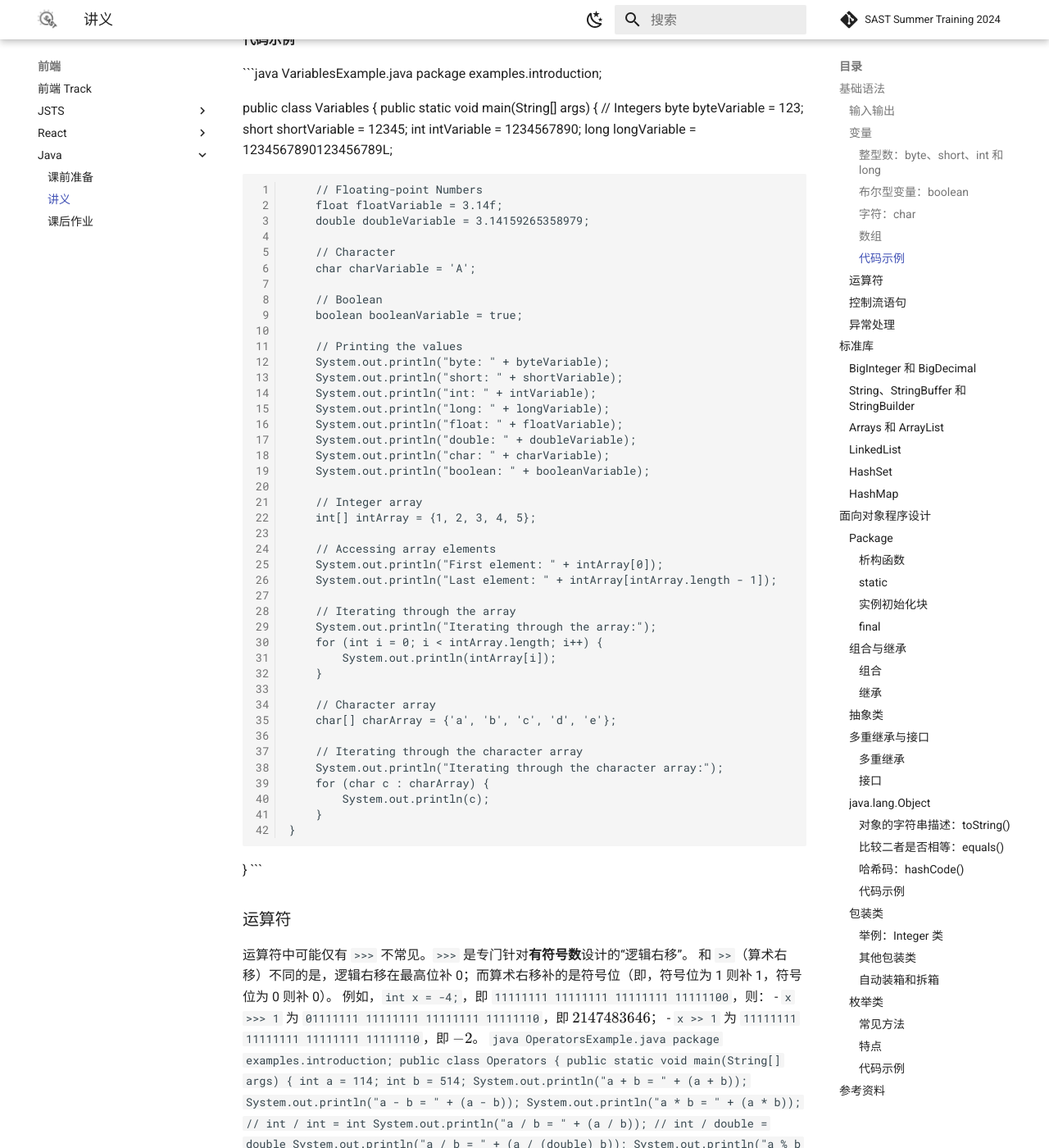
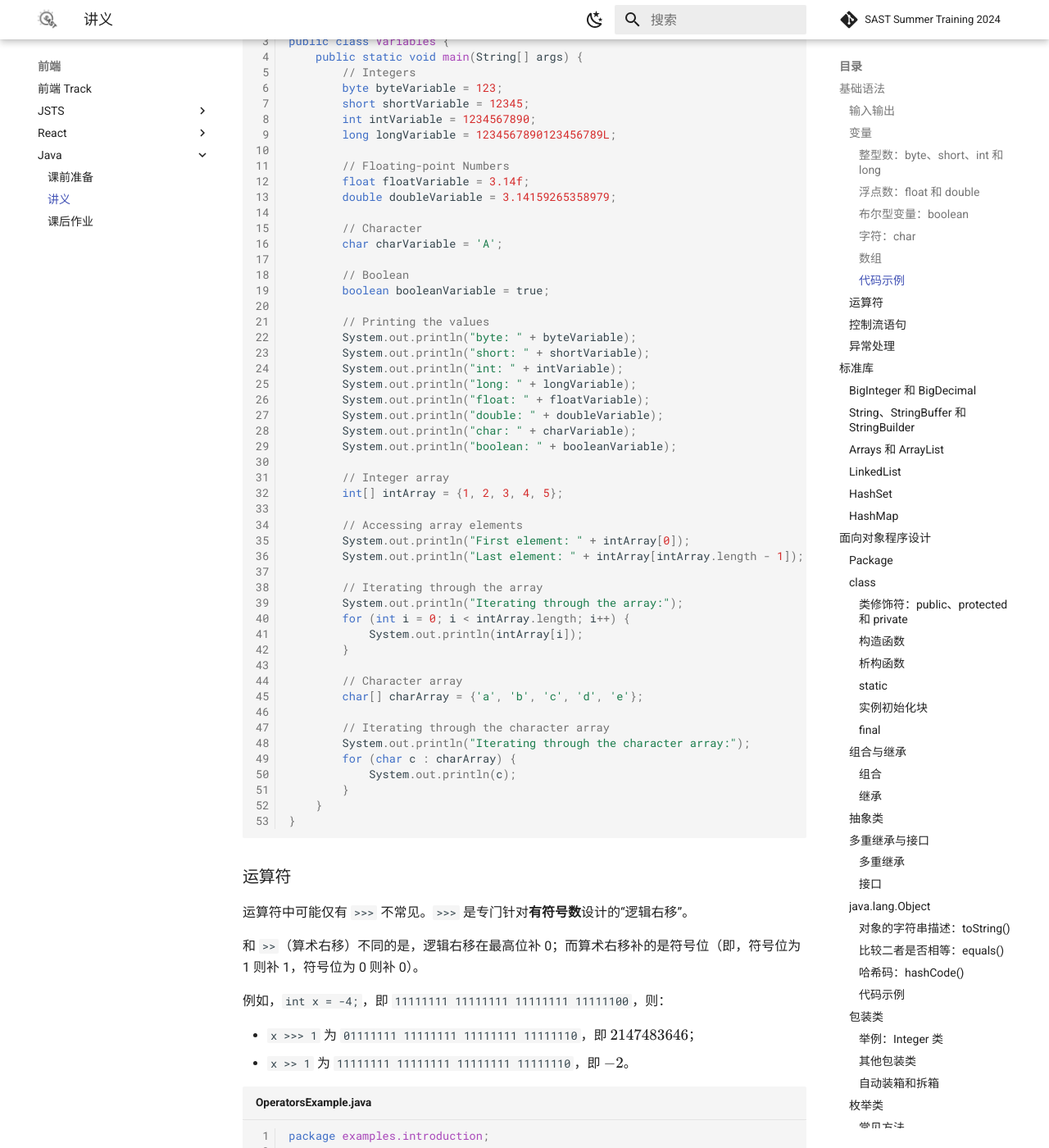
Before and after one commit to sast-summer-training-2024/sast-summer-training-2024.github.io, an MkDocs documentation site: the page built from docs/frontend/java/handout.md, in a window 1280 px wide and 1400 px high, scrolled down 1921 px. Shown: the whole window at 82% size. Built offline with MkDocs 1.6.1 and Material for MkDocs 9.7.7, drawn with Linux system fonts in a browser that asks for light colours; formulas are drawn with MathJax 3; comment, search, counter and statistics services are not loaded; some of the changed text lies outside the part shown.

Commit message:
fix: Fix code display of Java.

````diff
--- a/docs/frontend/java/handout.md
+++ b/docs/frontend/java/handout.md
@@ -4,7 +4,7 @@ Java 的基础语法与 C++ 较为类似。以下代码均包含于 `src/main/ja
 
 ### 输入输出
 
-```java IOExample.java
+```java title="IOExample.java"
 package examples.introduction;
 
 import java.util.Scanner;
@@ -64,7 +64,7 @@ float doubleVariable = 3.1415;
 
 #### 代码示例
 
-```java VariablesExample.java
+```java title="VariablesExample.java"
 package examples.introduction;
 
 public class Variables {
@@ -131,7 +131,7 @@ public class Variables {
 - `x >>> 1` 为 `01111111 11111111 11111111 11111110`，即 $2147483646$；
 - `x >> 1` 为 `11111111 11111111 11111111 11111110`，即 $-2$。
 
-```java OperatorsExample.java
+```java title="OperatorsExample.java"
 package examples.introduction;
 
 public class Operators {
@@ -181,7 +181,7 @@ public class Operators {
 
 Java 和 C++ 的控制流语句大同小异，可以结合以下例子进行学习。
 
-```java ControlFlowExample.java
+```java title="ControlFlowExample.java"
 package examples.introduction;
 
 public class ControlFlow {
@@ -269,7 +269,7 @@ Java 将异常分为两大类：
 
 相比之下，受检异常通常是由于外部原因（如 I/O 错误、网络异常等）导致的，开发者无法完全控制。因此，Java 要求开发者必须处理这些异常，以确保程序的健壮性和可靠性。
 
-```java ExceptionHandlingExample.java
+```java title="ExceptionHandlingExample.java"
 package examples.introduction;
 
 import java.util.InputMismatchException;
@@ -315,7 +315,7 @@ public class ExceptionHandling {
 
 示例代码展示了 `BigInteger` 和 `BigDecimal` 的基本使用，包括创建实例、执行基本的算术操作（加、减、乘、除），以及展示 `BigDecimal` 的精度控制。
 
-```java BigIntegerAndBigDecimalExample.java
+```java title="BigIntegerAndBigDecimalExample.java"
 package examples.datastructures;
 
 import java.math.BigDecimal;
@@ -374,7 +374,7 @@ Java 中的 `String` 类表示**不可变字符串**，这意味着对 `String`
 
 - **`StringBuilder`** 与 `StringBuffer` 类似，但它不是线程安全的，因此在单线程环境中使用时通常比 `StringBuffer` 更快。示例代码演示了 `StringBuilder` 的使用，包括清空内容、追加字符串、插入字符串等操作。
 
-```java StringAndStringBufferAndStringBuilderExample.java
+```java title="StringAndStringBufferAndStringBuilderExample.java"
 package examples.datastructures;
 
 public class StringAndStringBufferAndStringBuilderExample {
@@ -433,7 +433,7 @@ public class StringAndStringBufferAndStringBuilderExample {
 
 - **`ArrayList`** 是 `java.util` 包中的一个类，提供了动态数组的功能。示例代码展示了如何向 `ArrayList` 中添加元素、检查元素是否存在、获取和设置元素、移除元素以及清空列表。
 
-```java ArraysAndArrayListExample.java
+```java title="ArraysAndArrayListExample.java"
 package examples.datastructures;
 
 import java.util.ArrayList;
@@ -519,7 +519,7 @@ public class ArraysAndArrayListExample {
 
 示例代码展示了如何创建 `LinkedList` 实例、添加和删除元素、访问首尾元素、以及遍历链表。
 
-```java LinkedListExample.java
+```java title="LinkedListExample.java"
 package examples.datastructures;
 
 import java.util.LinkedList;
@@ -593,7 +593,7 @@ public class LinkedListExample {
 
 示例代码中的 `HashSetExample` 应为 `HashSetExample` 而不是 `HashMapExample`。代码应该展示如何使用 `HashSet` 来添加元素、检查元素是否存在、移除元素以及遍历集合。
 
-```java HashSetExample.java
+```java title="HashSetExample.java"
 package examples.datastructures;
 
 import java.util.HashMap;
@@ -651,7 +651,7 @@ public class HashMapExample {
 
 示例代码展示了如何创建 `HashMap` 实例、添加键值对、获取与键关联的值、检查键是否存在、移除键值对、获取 `HashMap` 的大小、检查 `HashMap` 是否为空以及清空 `HashMap`。
 
-```java HashMapExample.java
+```java title="HashMapExample.java"
 package examples.datastructures;
 
 import java.util.HashMap;
@@ -728,7 +728,7 @@ Java 通过包（package）来组织代码。
 - 包名使用 `.` 建立层次结构，应当与文件目录结构相同。
 - 包名通常全小写且单词之间无分隔。
 
-```java package1/package2/PackageExample.java
+```java title="package1/package2/PackageExample.java"
 package examples.oop.package1.package2;
 
 public class PackageExample {
@@ -742,14 +742,14 @@ public class PackageExample {
 
 ```
 examples
-    |
-    |-- oop
-         |
-         |-- package1
-                |
-                |-- package2
-                       |
-                       |-- PackageExample.java
+│
+└───oop
+    │
+    └───package1
+        │
+        └───package2
+            │
+            └───PackageExample.java
 ```
 
 ### `class`
@@ -801,7 +801,7 @@ Java 语言本身并没有像 C++ 中那样明确定义的**析构函数**。Jav
 - **静态变量作为计数器**：`counter` 作为静态变量，用于跟踪创建的 `Car` 实例数量。每次创建 `Car` 实例时，`counter` 都会递增。这说明，静态变量在实例化过程中具有“共享”的特性。
 - **无需实例化访问**：直接使用类名 `Car`，可以访问静态变量 `counter`。即使没有创建类的实例，也可以访问和操作静态成员。
 
-```java StaticExample.java
+```java title="StaticExample.java"
 package examples.oop;
 
 public class StaticExample {
@@ -872,7 +872,7 @@ public class Wordle {
 
 在这份代码中，一个汽车对象包含了一个引擎对象和一个轮胎对象。每个类（`Engine`、`Tyre` 和 `Car`）都封装了自己的属性和行为，提供了一个清晰的接口来与外部世界交互。
 
-```java CompositionExample.java
+```java title="CompositionExample.java"
 package examples.oop;
 
 public class CompositionExample {
@@ -932,7 +932,7 @@ public class CompositionExample {
 2. **`Dog` 类**：这个类继承自 `Animal` 类，是子类。它添加了一个新属性 `color`，并在其构造函数中调用了父类的构造函数 `super(age, weight)` 来初始化继承的属性。它还重写了 `makeSound()` 方法，以打印 "Bark bark."。
 3. **`Cat` 类**：与 `Dog` 类似，`Cat` 类也继承自 `Animal` 类，添加了新属性 `name`。它同样调用了父类的构造函数来初始化继承的属性，并重写了 `makeSound()` 方法，以打印 "Meow meow."。
 
-```java InheritanceExample.java
+```java title="InheritanceExample.java"
 package examples.oop;
 
 public class InheritanceExample {
@@ -990,7 +990,7 @@ public class InheritanceExample {
 
 更改后的代码如下：
 
-```java AbstractClassExample.java
+```java title="AbstractClassExample.java"
 package examples.oop;
 
 public class AbstractClassExample {
@@ -1051,7 +1051,7 @@ public class AbstractClassExample {
 
 ~~如果你学过 Rust，那么你会发现，这类似于 Rust 里的 `trait`。~~
 
-```java InterfaceExample.java
+```java title="InterfaceExample.java"
 package examples.oop;
 
 public class InterfaceExample {
@@ -1145,7 +1145,7 @@ public int hashCode() {
 
 #### 代码示例
 
-```java ObjectExample.java
+```java title="ObjectExample.java"
 package examples.oop;
 
 import java.util.Objects;
@@ -1319,7 +1319,7 @@ Java 中的枚举类型是一种特殊的类，它允许定义**一组固定的
 
 #### 代码示例
 
-```java EnumExample.java
+```java title="EnumExample.java"
 package examples.oop;
 
 public class EnumExample {
--- a/mkdocs.yml
+++ b/mkdocs.yml
@@ -29,7 +29,6 @@ extra_javascript:
   - 'https://cdn.jsdelivr.net/npm/mermaid@10.1.0/dist/mermaid.min.js'
 plugins:
   - search
-  - mermaid2
   - git-revision-date-localized:
       fallback_to_build_date: true
       locale: zh
@@ -55,8 +54,9 @@ markdown_extensions:
   - pymdownx.caret
   - pymdownx.critic
   - pymdownx.details
-  # - pymdownx.emoji:
-  #     emoji_generator: !!python/name:pymdownx.emoji.to_svg
+  - pymdownx.emoji:
+      emoji_index: !!python/name:material.extensions.emoji.twemoji
+      emoji_generator: !!python/name:material.extensions.emoji.to_svg
   - pymdownx.inlinehilite
   - pymdownx.magiclink
   - pymdownx.mark
@@ -66,11 +66,6 @@ markdown_extensions:
   - pymdownx.tasklist:
       custom_checkbox: true
   - pymdownx.tilde
-
-  - pymdownx.emoji:
-      emoji_index: !!python/name:material.extensions.emoji.twemoji
-      emoji_generator: !!python/name:material.extensions.emoji.to_svg
-
   - meta
   - pymdownx.highlight:
       linenums: true
@@ -81,7 +76,7 @@ markdown_extensions:
       custom_fences:
         - name: mermaid
           class: mermaid
-          format: !!python/name:mermaid2.fence_mermaid_custom
+          format: !!python/name:pymdownx.superfences.fence_code_format
         - name: math
           class: arithmatex
           format: !!python/name:pymdownx.arithmatex.fence_mathjax_format
--- a/requirements.txt
+++ b/requirements.txt
@@ -4,4 +4,3 @@ mkdocs-git-revision-date-localized-plugin
 mkdocs-material
 mkdocs-material-extensions
 mkdocs-minify-plugin
-mkdocs-mermaid2-plugin
````
Also changed, not shown: docs/frontend/java/prerequisites.md (+4 -4 lines), docs/images/java/compile-and-run.png (renamed from docs/images/java/complie-and-run.png).
